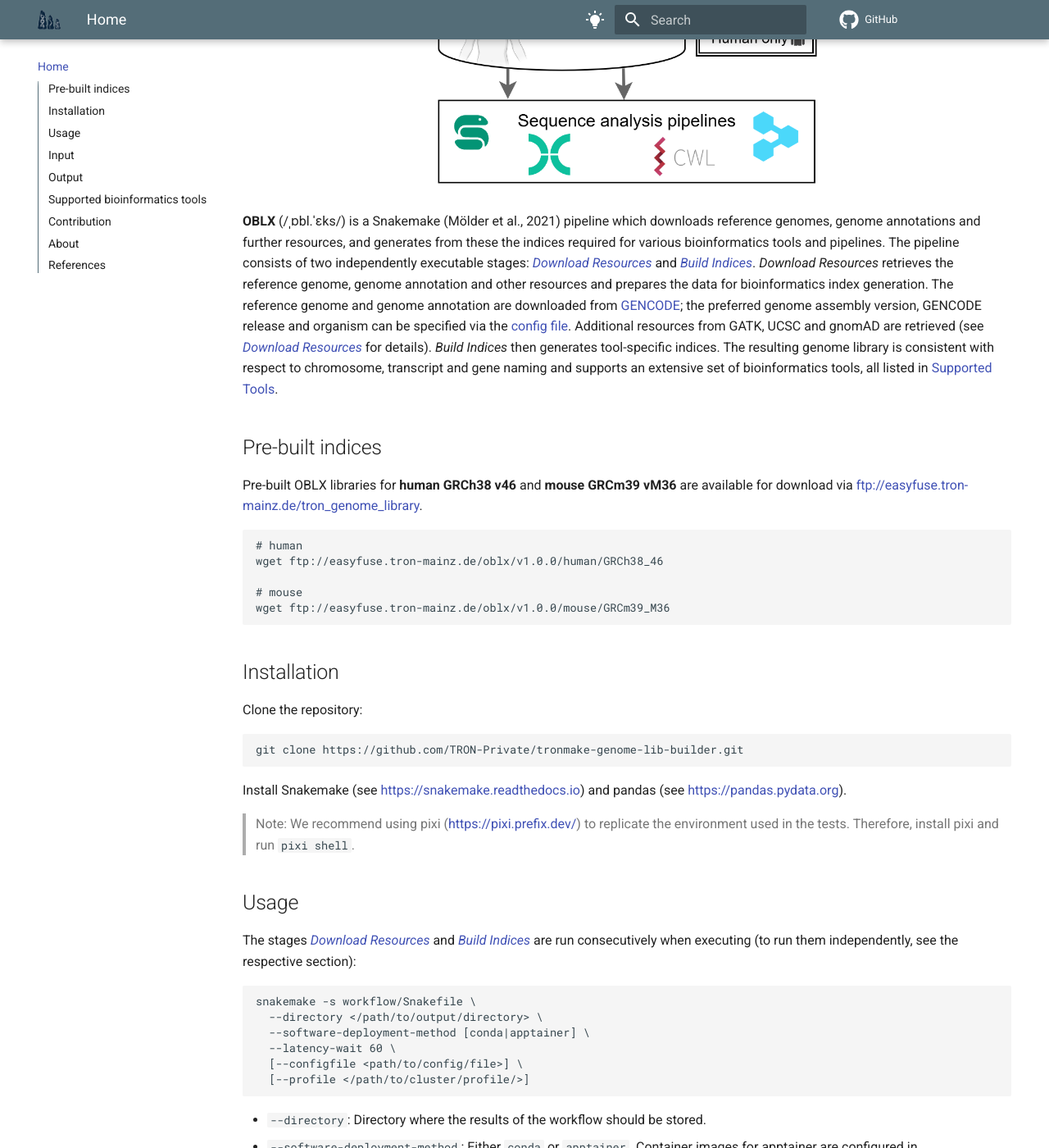
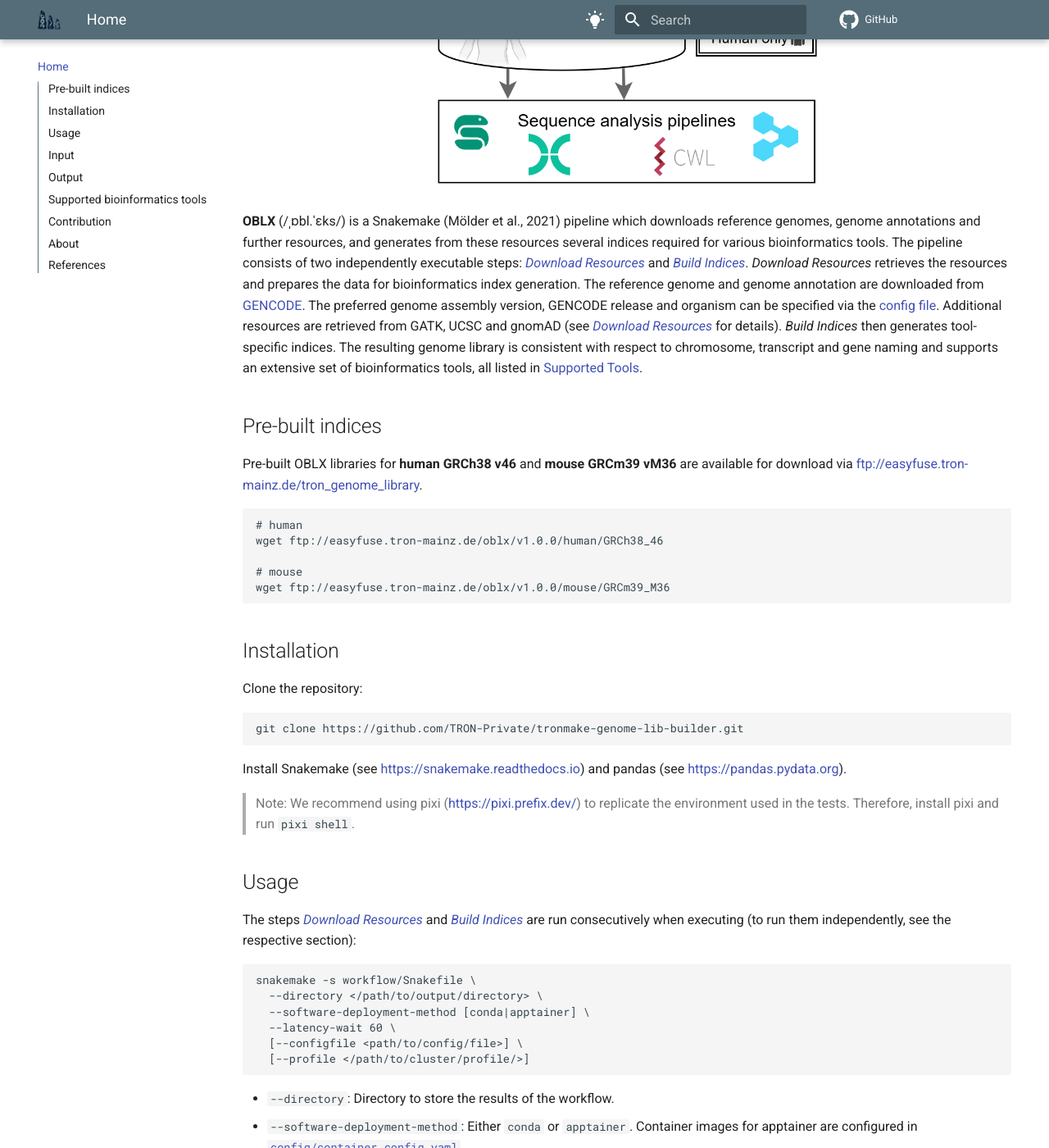
Before and after one commit to TRON-Bioinformatics/oblx, an MkDocs documentation site: the page built from docs/oblx/docs/index.md, in a window 1280 px wide and 1400 px high, scrolled down 816 px. Shown: the whole window at 82% size. Built offline with MkDocs 1.6.1 and Material for MkDocs 9.7.7, drawn with Linux system fonts in a browser that asks for light colours; comment, search, counter and statistics services are not loaded; some of the changed text lies outside the part shown.

Commit message:
docs: review

````diff
--- a/docs/oblx/docs/index.md
+++ b/docs/oblx/docs/index.md
@@ -5,16 +5,16 @@
 
 **OBLX** (/ˌɒbl.ˈɛks/) is a Snakemake (Mölder et al., 2021) pipeline which
 downloads reference genomes, genome annotations and further resources, and
-generates from these the indices required for various bioinformatics tools and
-pipelines. The pipeline consists of two independently executable stages:
-[*Download Resources*](pull_resources.md#download-resources) and
+generates from these resources several indices required for various
+bioinformatics tools. The pipeline consists of two independently executable
+steps: [*Download Resources*](pull_resources.md#download-resources) and
 [*Build Indices*](build_indices.md#build-indices). *Download Resources*
-retrieves the reference genome, genome annotation and other resources and
-prepares the data for bioinformatics index generation. The reference genome and
-genome annotation are downloaded from [GENCODE](https://www.gencodegenes.org/);
-the preferred genome assembly version, GENCODE release and organism can be
-specified via the [config file](configuration.md). Additional resources from
-GATK, UCSC and gnomAD are retrieved (see
+retrieves the resources and prepares the data for bioinformatics index
+generation. The reference genome and genome annotation are downloaded from
+[GENCODE](https://www.gencodegenes.org/). The preferred genome assembly version,
+GENCODE release and organism can be specified via the
+[config file](configuration.md). Additional resources are retrieved from GATK,
+UCSC and gnomAD (see
 [*Download Resources*](pull_resources.md#download-resources) for details).
 *Build Indices* then generates tool-specific indices. The resulting genome
 library is consistent with respect to chromosome, transcript and gene naming and
@@ -54,7 +54,7 @@ and pandas (see
 
 ## Usage
 
-The stages [*Download Resources*](pull_resources.md#download-resources) and
+The steps [*Download Resources*](pull_resources.md#download-resources) and
 [*Build Indices*](build_indices.md#build-indices) are run consecutively when
 executing (to run them independently, see the respective section):
 
@@ -67,14 +67,14 @@ snakemake -s workflow/Snakefile \
   [--profile </path/to/cluster/profile/>]
 ```
 
-- `--directory`: Directory where the results of the workflow should be stored.
+- `--directory`: Directory to store the results of the workflow.
 - `--software-deployment-method`: Either `conda` or `apptainer`. Container
   images for apptainer are configured in
   [`config/container_config.yaml`](configuration.md).
 - `--latency-wait`: Seconds to wait for files to appear (recommended `60` to
   account for IO latency of large files).
-- `--configfile` (optional): Override default configuration, e.g. organism or
-  reference genome version. See [Configuration](configuration.md).
+- `--configfile` (optional): Overrides default configuration if provided, e.g.
+  organism or reference genome version. See [Configuration](configuration.md).
 - `--profile` (optional): Snakemake cluster profile, e.g. to submit jobs to an
   HPC scheduler.
 
````
Also changed, not shown: docs/oblx/docs/build_indices.md (+1 -1 lines), docs/oblx/docs/configuration.md (+6 -7 lines), docs/oblx/docs/pull_resources.md (+9 -11 lines), docs/oblx/docs/supported_tools.md (+8 -4 lines).
